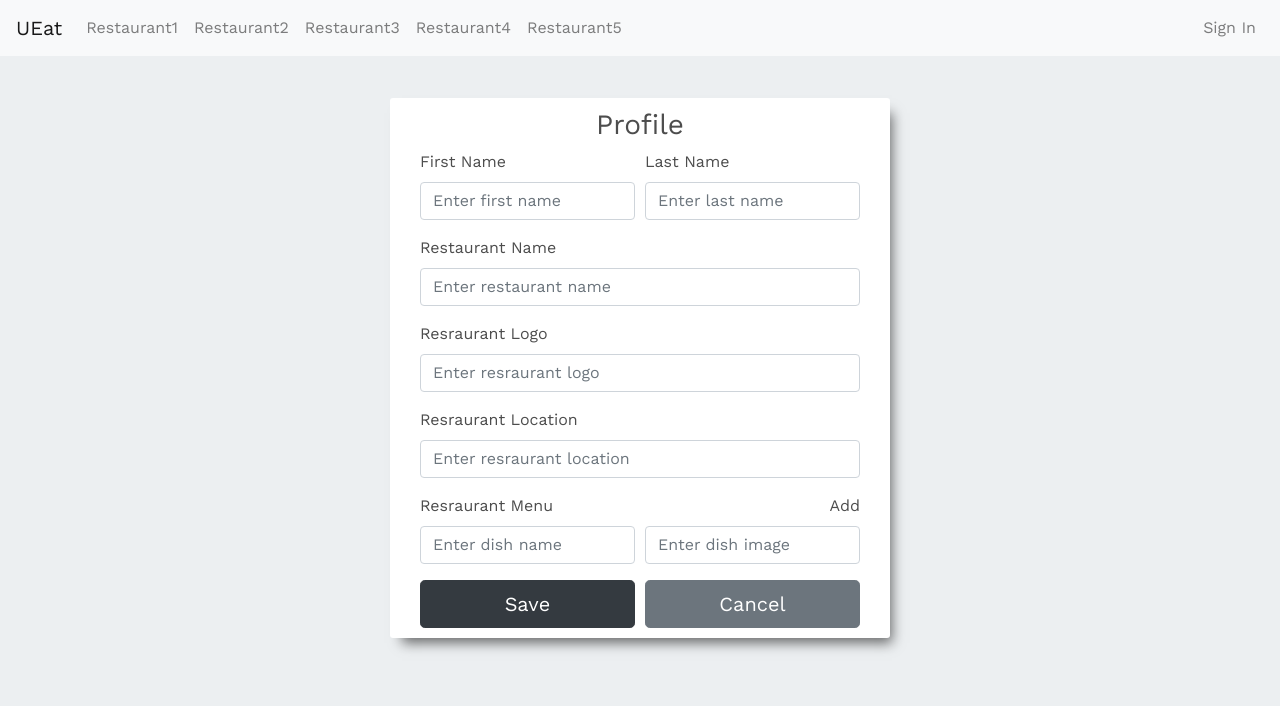
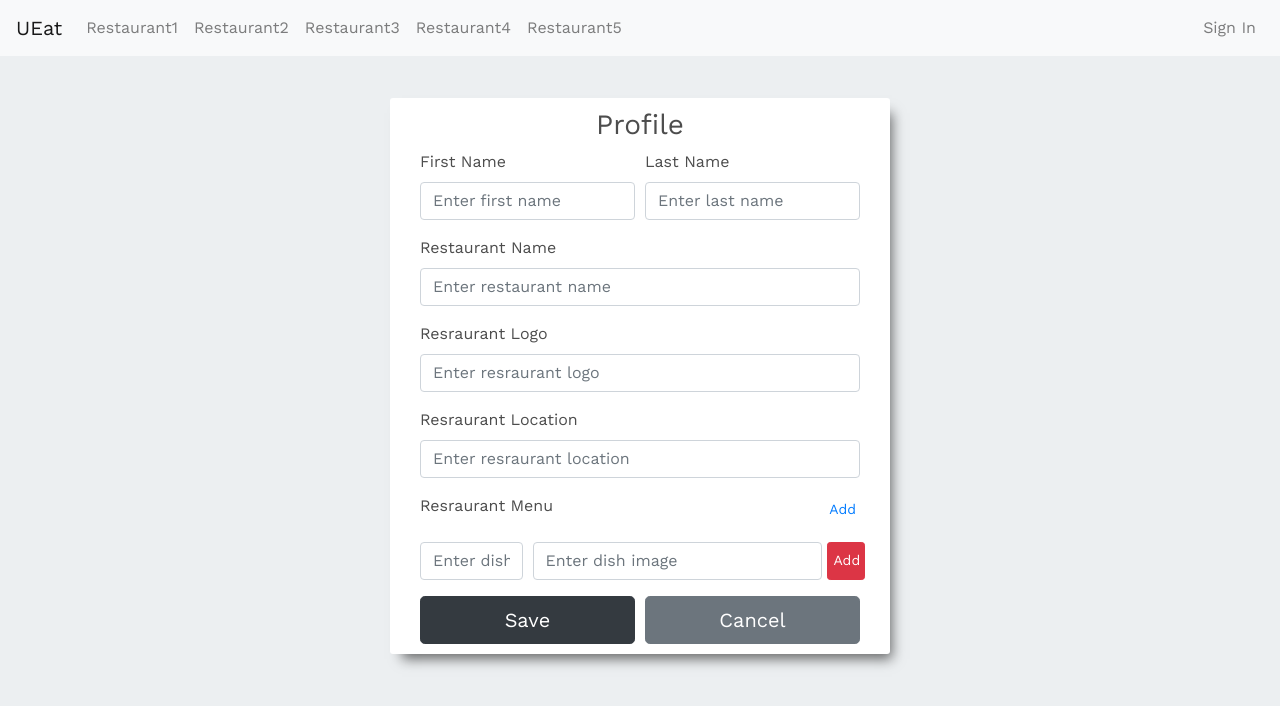
Before and after one commit to hujianrui/UEat, a React (Create React App) app: page /Profile in a window 1280 px wide. Shown: the top 706 px of the page. Built offline with nearby package versions, Linux system fonts and the light colour scheme.

Commit message:
add dish to menu

```diff
--- /dev/null
+++ b/src/MenuAdd.js
@@ -0,0 +1,56 @@
+import React, { Component } from "react";
+
+class MenuAdd extends Component {
+    constructor(props) {
+        super(props);
+        this.state = {
+            dishName: "",
+            dishImage: "",
+        };
+        this.handleChange = this.handleChange.bind(this);
+        this.handleAdd = this.handleAdd.bind(this);
+    };
+
+    handleChange(evt) {
+        this.setState({ [evt.target.name]: evt.target.value });
+    }
+
+    handleAdd() {
+        this.props.addDish({ ...this.state, id: this.state.dishName });
+        this.setState({
+            dishName: "",
+            dishImage: "",
+        });
+    }
+
+    render() {
+        return (
+            <div className="form-row">
+                <div className=" col-md-3">
+                    <input
+                        type="text"
+                        name="dishName"
+                        className="form-control"
+                        placeholder="Enter dish name"
+                        value={this.state.dishName}
+                        onChange={this.handleChange} />
+                </div>
+                <div className="col-md-8">
+                    <input
+                        type="url"
+                        name="dishImage"
+                        className="form-control"
+                        placeholder="Enter dish image"
+                        value={this.state.dishImage}
+                        onChange={this.handleChange} />
+                </div>
+                <button type="button"
+                    className="btn btn-danger btn-sm col-md-1"
+                    onClick={this.handleAdd}
+                >Add</button>
+            </div>
+        );
+    }
+}
+
+export default MenuAdd;
--- /dev/null
+++ b/src/MenuInput.js
@@ -0,0 +1,34 @@
+import React, { Component } from "react";
+
+class MenuInput extends Component {
+    constructor(props) {
+        super(props);
+        this.handleRemove = this.handleRemove.bind(this);
+    }
+
+    handleRemove() {
+        this.props.removeDish(this.props.id);
+    }
+
+    render() {
+        return (
+            <div className="form-row">
+                <div className=" col-md-3">
+                    <label>{this.props.dishName}</label>
+                </div>
+                <div className="col-md-7">
+                    <label>{this.props.dishImage}</label>
+                </div>
+                <button type="button"
+                    className="btn btn-success btn-sm col-md-1"
+                >Edit</button>
+                <button type="button"
+                    className="btn btn-danger btn-sm col-md-1"
+                    onClick={this.handleRemove}
+                >X</button>
+            </div>
+        );
+    }
+}
+
+export default MenuInput;
--- a/src/Profile.js
+++ b/src/Profile.js
@@ -1,4 +1,6 @@
 import React, { Component } from "react";
+import MenuInput from './MenuInput';
+import MenuAdd from './MenuAdd';
 import { DatabaseContext } from './Database';
 import './Profile.css'
 
@@ -17,6 +19,8 @@ class Profile extends Component {
         this.handleChange = this.handleChange.bind(this);
         this.handleSave = this.handleSave.bind(this);
         this.handleCancel = this.handleCancel.bind(this);
+        this.addDish = this.addDish.bind(this);
+        this.removeDish = this.removeDish.bind(this);
     }
 
     handleChange(evt) {
@@ -38,7 +42,24 @@ class Profile extends Component {
         });
     }
 
+    addDish(dish) {
+        this.setState({
+            resraurantMenu: [...this.state.resraurantMenu, dish]
+        });
+    }
+
+    removeDish(id) {
+        this.setState({
+            resraurantMenu: this.state.resraurantMenu.filter(dish => dish.id !== id)
+        });
+    }
+
     render() {
+        const menu = this.state.resraurantMenu.map(m => {
+            return <MenuInput key={m.id} id={m.id}
+                dishName={m.dishName} dishImage={m.dishImage}
+                removeDish={this.removeDish} />
+        });
         return (
             <div className="Profile">
                 <form className="Profile-form">
@@ -105,24 +126,12 @@ class Profile extends Component {
                     <div className="form-group">
                         <div className="form-row">
                             <label className="col-md-6">Resraurant Menu</label>
-                            <label className="col-md-6 text-right">Add</label>
+                            <button type="button"
+                                className="btn btn-link btn-sm ml-auto"
+                            >Add</button>
                         </div>
-                        <div className="form-row">
-                            <div className=" col-md-6">
-                                <input
-                                    type="text"
-                                    name="dishName"
-                                    className="form-control"
-                                    placeholder="Enter dish name" />
-                            </div>
-                            <div className=" col-md-6">
-                                <input
-                                    type="url"
-                                    name="dishImage"
-                                    className="form-control"
-                                    placeholder="Enter dish image" />
-                            </div>
-                        </div>
+                        <ul>{menu}</ul>
+                        <MenuAdd addDish={this.addDish} />
                     </div>
 
                     <div className="form-row">
```
